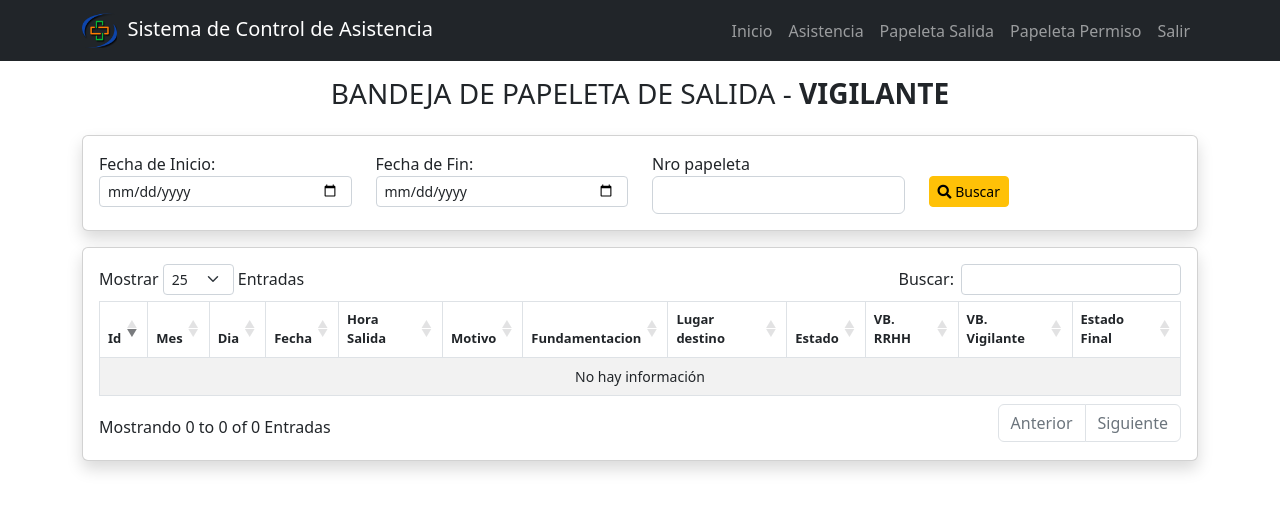
After one commit to veronny/control_asistencia, a Django app: page /bandeja_vigilante/ in a window 1280 px wide. The commit adds this page. Shown: the top 511 px of the page. Run offline with Django 4.2, Linux system fonts and the light colour scheme; the visitor is signed in with stand-in values (Sample User, id 1); data that the repository does not hold is empty; some libraries are stand-ins or nearby versions.

Commit message:
visor vigilante

```diff
--- /dev/null
+++ b/filiacion/templates/bandeja_vigilante/bandeja_vigilante.html
@@ -0,0 +1,147 @@
+{% extends 'base.html' %}
+{% block content %}
+{% load static %}
+
+{% block js%}
+<script>
+  function mostrarMensaje() {
+    Swal.fire({
+      icon: 'success',
+      title: 'Actualización exitosa',
+      showConfirmButton: false,
+      timer: 9000
+    });
+  }
+</script>
+{% endblock %}
+
+<main class="container">
+  <div class="display-1 text-center py-3">
+    <h3>BANDEJA DE PAPELETA DE SALIDA - <strong>VIGILANTE</strong></h3>
+  </div>
+  <!-- BUSCADOR FECHA-->
+  <section class = "card card-body shadow mb-3">
+      <form method="GET" enctype="multipart/form-data">
+        <div class = "form row">
+          <div class="col-sm-12 col-md-6 col-lg-3">
+            <label for="anio">Fecha de Inicio:</label>
+            <input class="form-control form-select-sm" type="date" name="fecha_inicio" id="fecha_inicio">
+          </div>
+          <div class="col-sm-12 col-md-6 col-lg-3">
+            <label class="form-inline" for="mes">Fecha de Fin:</label>
+            <input class="form-control form-select-sm" type="date" name="fecha_fin" id="fecha_fin">
+          </div>
+          <div class="col-sm-12 col-md-6 col-lg-3">
+            <label class="form-inline" for="numero">Nro papeleta</label>
+            <input class="form-control" type="text" name="nro_papeleta" id="nro_papeleta">
+          </div>
+          <div class="col-sm-12 col-md-6 col-lg-2">
+            <br>
+            <button type="submit" class="btn btn-warning btn-sm"><i class="fas fa-search"></i> Buscar</button>
+          </div>
+        </div>
+      </form>
+  </section>
+  <!-- DETALLE -->
+  <section class="card card-body shadow mb-4">
+    <div class="row">
+      <div class="table-responsive">
+        <table id="table_papeleta_salida" class="table table-bordered table-hover table-striped">
+          <thead class="text-center" style="font-size: 13px;">
+            <tr class="text-center">
+              <th>Id</th>
+              <th>Mes</th>
+              <th>Dia</th>
+              <th>Fecha</th>
+              <th>Hora Salida</th>
+              <th>Motivo</th>
+              <th>Fundamentacion</th>
+              <th>Lugar destino</th>
+              <th>Estado</th>
+              <th>VB. RRHH</th>
+              <th>VB. Vigilante</th>
+              <th>Estado Final</th>
+            </tr>
+          </thead>
+          <tbody class="text-center" style="font-size: 14px;" >
+            {% for papeleta in papeletas %}
+              <tr>
+                <td>{{ papeleta.id }}</td>
+                <td>{{ papeleta.mes }}</td>
+                <td>{{ papeleta.dia }}</td>
+                <td>{{ papeleta.fecha_papeleta_hora|date:"d/m/Y" }}</td>
+                <td>{{ papeleta.hora_salida }}</td>
+                <td>{{ papeleta.motivo }}</td>
+                <td>{{ papeleta.fundamentacion }}</td>
+                <td>{{ papeleta.lugar_destino }}</td>
+              <!-- Estado -->
+                {% if papeleta.estado_papeleta_dia == "0" %}
+                <td>
+                  <span class="badge bg-danger"> Enviado</span>
+                </td>
+                {% elif papeleta.estado_papeleta_dia == "1" %}
+                <td>
+                  <span class="badge bg-success"> Aprobado</span>
+                </td>
+                {% else %}
+                <td>
+                  <span class="badge bg-warning"> Proceso</span>
+                </td>
+                {% endif %}
+              <!-- Fin Estado -->
+              <!-- Papeleta Jefe -->
+                {% if papeleta.estado_papeleta_rrhh == "0" %}
+                <td>
+                  <span class="badge bg-danger"> No Validado</span>
+                </td>
+                {% elif papeleta.estado_papeleta_rrhh == "1" %}
+                <td>
+                  <span class="badge bg-success"> Validado</span>
+                </td>
+                {% else %}
+                <td>
+                  <span class="badge bg-warning"> Observado</span>
+                </td>
+                {% endif %}
+              <!-- Fin Papeleta Jefe -->
+              <!-- vb RRHH -->
+                <td>
+                  <form method="POST" action="{% url 'actualizar_estado_vigilante' papeleta.id %}">
+                    {% csrf_token %}
+                    <div class="d-flex">
+                      <select class=" form-select form-select-sm " name="nuevo_estado" id='nuevo_estado'>
+                        <option value="1">Finalizar</option>
+                        <option value="0">Sin Concluir</option>
+                        <option value="2">Observado</option>
+                      </select>
+                      &nbsp;&nbsp;
+                      <button type="submit" class="btn btn-secondary btn-sm " onclick="mostrarMensaje()">
+                        <i class="fa fa-check-circle" aria-hidden="true"></i>
+                      </button>
+                    </div>
+                  </form>
+                </td>
+                <!-- vb RRHH -->
+                {% if papeleta.estado_vigilante == "0" %}
+                <td>
+                  <span class="text-danger"> Sin Concluir</span>
+                </td>
+                {% elif papeleta.estado_vigilante == "1" %}
+                <td>
+                  <span class="text-success"> Finalizado</span>
+                </td>
+                {% else %}
+                <td>
+                  <span class="text-warning"> Observado </span>
+                </td>
+                {% endif %}
+              </tr>
+            {% endfor %}
+          </tbody>
+        </table>
+      </div>
+    </div>
+  </section>
+</main>
+
+{% endblock %}
--- a/filiacion/templates/home.html
+++ b/filiacion/templates/home.html
@@ -88,7 +88,7 @@
           <ul class="list-group list-group-flush">
             {% if perms.filiacion.view_tardanza %}
             <li class="list-group-item d-flex justify-content-between align-items-center">Cierre de papeletas
-              <a class="btn btn-warning btn-sm" href="#"><i class="fas fa-eye"></i> Validar</a>
+              <a class="btn btn-warning btn-sm" href="/bandeja_vigilante"><i class="fas fa-eye"></i> Validar</a>
             </li>
             {% endif %}
             {% if perms.filiacion.view_papeletadia %}
--- a/filiacion/views.py
+++ b/filiacion/views.py
@@ -475,3 +475,47 @@ class PapeletaDiaPDFView(View):
         except:
             pass
         return HttpResponseRedirect(reverse_lazy('papeletas_dias'))
+
+################################################################################
+################################################################################
+#------- VISOR DE VIGILANCIA --------------------
+@login_required
+def listar_bandeja_vigilante(request):
+    # Obtener el filtro de mes y año del parámetro GET
+    valores_estado = ['0','1']
+    valores_jefe = ['0','1']
+    # Obtener todas las marcaciones o filtrar por mes/año
+    fecha_inicio = request.GET.get('fecha_inicio')
+    fecha_fin = request.GET.get('fecha_fin')
+    estado = request.GET.get('estado')
+    estado_jefe = request.GET.get('estado_jefe')
+    # Obtener todas las marcaciones o filtrar por mes/año
+    if fecha_inicio and fecha_fin:
+        papeletas = PapeletaHora.objects.filter(user=request.user,fecha_papeleta_hora__range=[fecha_inicio, fecha_fin]).order_by('-id')
+    elif estado:
+        papeletas = PapeletaHora.objects.filter(user=request.user,estado_papeleta_dia=estado).order_by('-id')
+    elif estado_jefe:
+        papeletas = PapeletaHora.objects.filter(user=request.user,estado_papeleta_jefe=estado_jefe).order_by('-id')
+    else:
+        papeletas = PapeletaHora.objects.filter(estado_papeleta_dia__in=valores_estado,estado_papeleta_jefe__in=valores_jefe).order_by('-id')
+    context = {
+                'papeletas': papeletas
+            }
+    return render(request, 'bandeja_vigilante/bandeja_vigilante.html', context)
+
+@login_required
+def actualizar_estado_vigilante(request, id):
+    if request.method == 'POST':
+        bandeja_jefe = get_object_or_404(PapeletaHora, id=id)
+        nuevo_estado = request.POST.get('nuevo_estado')
+
+        bandeja_jefe.estado_vigilante = nuevo_estado
+        bandeja_jefe.save()
+        return redirect(to="bandeja_vigilante")
+
+    return render(request, 'bandeja_vigilante/bandeja_vigilante.html')
+
+
+################################################################################
+################################################################################
+#------- REPORTE DE ASISTENCIA --------------------
--- a/gestante/urls.py
+++ b/gestante/urls.py
@@ -46,6 +46,13 @@ urlpatterns = [
     path('actualizar_estado_rrhh_dia/<id>/', views.actualizar_estado_rrhh_dia, name='actualizar_estado_rrhh_dia'),
     # reporte papeletas dias
     path('papeletas_dias_pdf/<int:papeleta_dia_id>/', PapeletaDiaPDFView.as_view(), name='papeletas_dias_pdf'),
+    ############## visor vigilante ###################
+    path('bandeja_vigilante/', views.listar_bandeja_vigilante, name='bandeja_vigilante'),
+    path('actualizar_estado_vigilante/<id>/', views.actualizar_estado_vigilante, name='actualizar_estado_vigilante'),
+    ############## reportes asistencia ###################
+
+
+
 
 ] + static(settings.STATIC_URL, document_root=settings.STATIC_ROOT)
 
```
